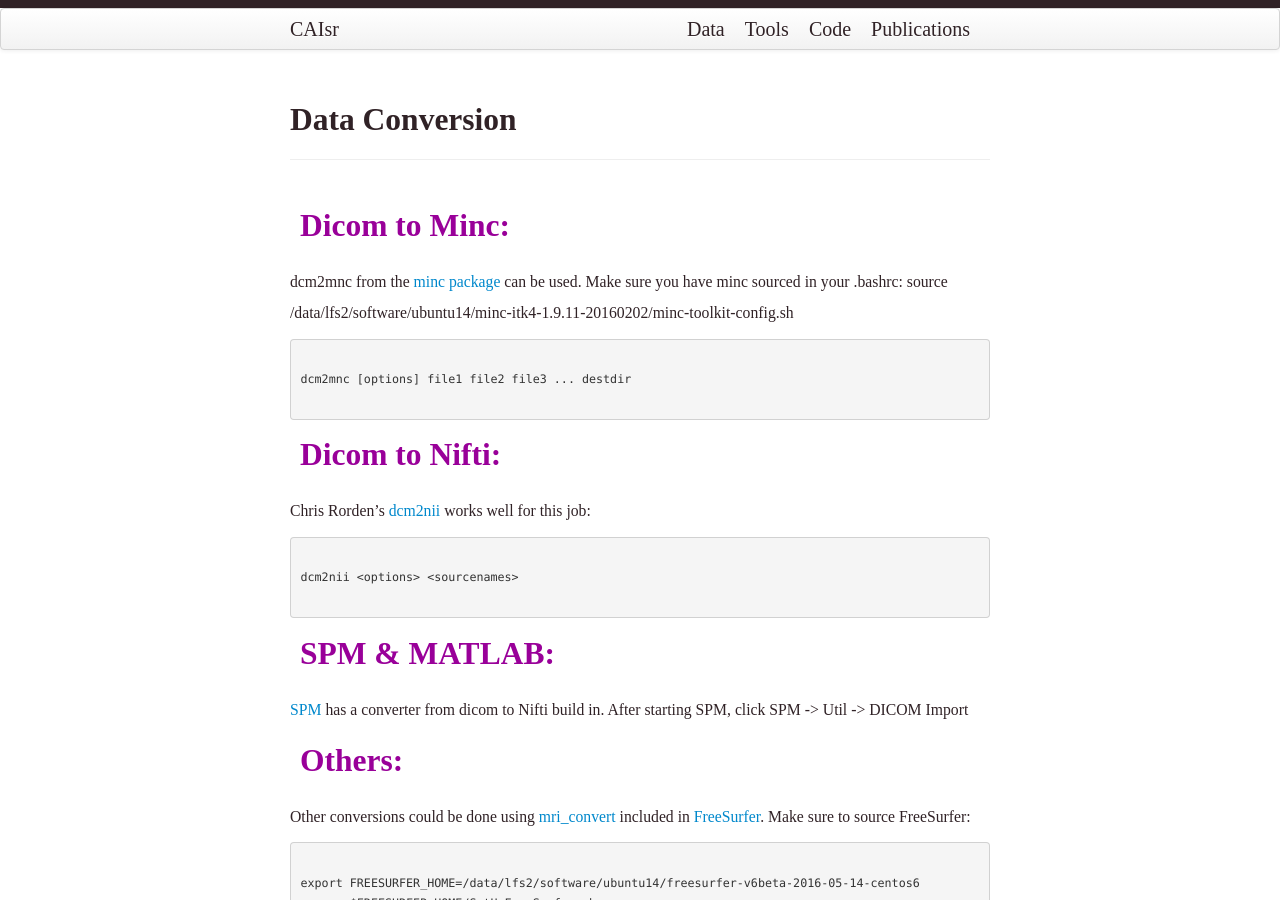
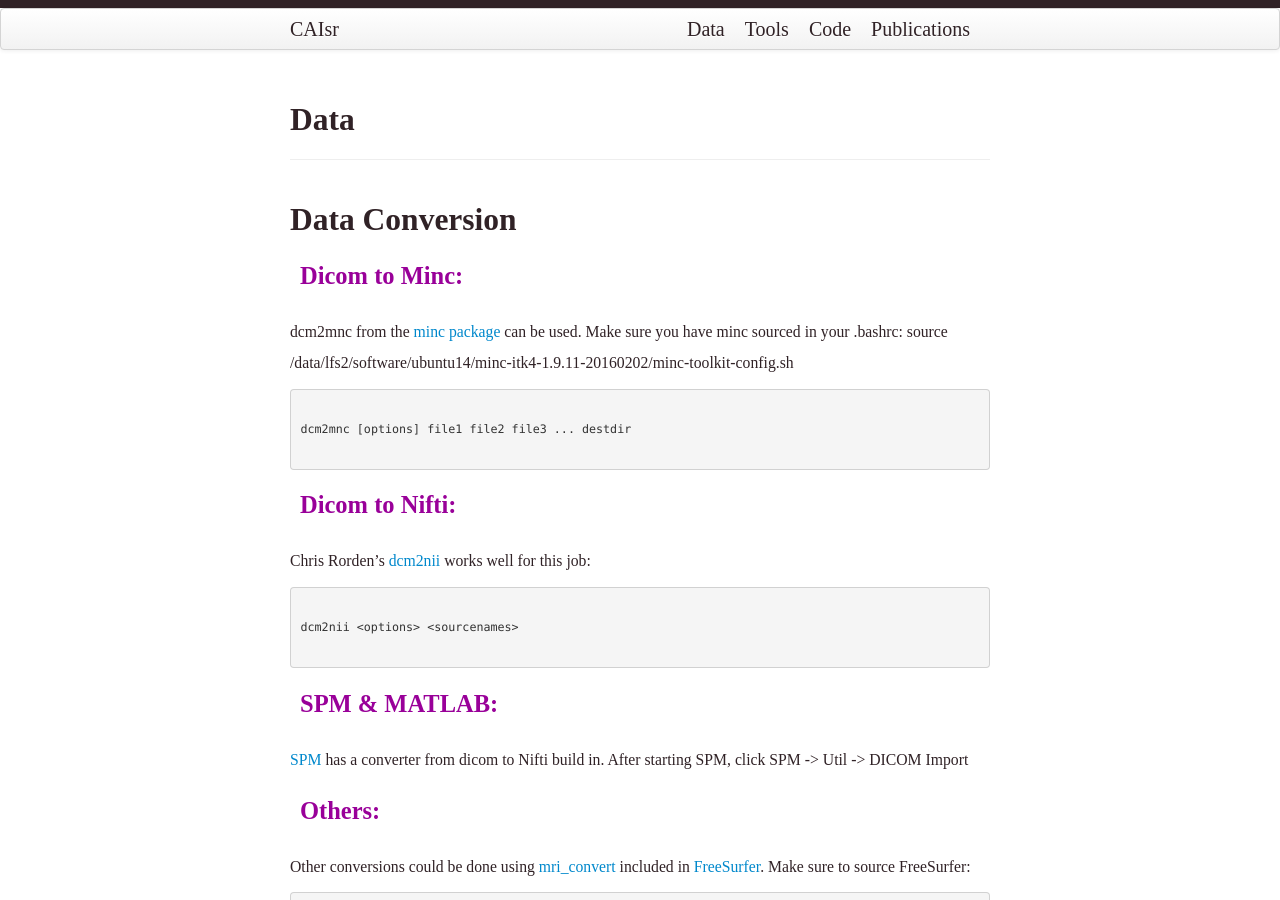
Before and after one commit to CAIsr/CAIsr.github.io, a Jekyll site: the page built from pages/data_conversion.md, in a window 1280 px wide and 900 px high. Built offline with Jekyll 4.4.1, drawn with Linux system fonts in a browser that asks for light colours.

Commit message:
Update data_conversion.md
sub-header modifed

````diff
--- a/pages/data_conversion.md
+++ b/pages/data_conversion.md
@@ -1,11 +1,13 @@
 ---
 layout: page
-title: Data Conversion
+title: Data
 description: Overview of data conversion and types
 ---
 
+## Data Conversion
+
 <dl>
-<dd> <h2 style="color:#990099;"> Dicom to Minc: </h2> </dd>
+<dd> <h3 style="color:#990099;"> Dicom to Minc: </h3> </dd>
 </dl>
 dcm2mnc from the [minc package](https://github.com/BIC-MNI/minc-toolkit-v2) can be used. Make sure you have minc sourced in your .bashrc: source /data/lfs2/software/ubuntu14/minc-itk4-1.9.11-20160202/minc-toolkit-config.sh
 
@@ -16,7 +18,7 @@ dcm2mnc [options] file1 file2 file3 ... destdir
 ```
 
 <dl>
-<dd> <h2 style="color:#990099;"> Dicom to Nifti: </h2> </dd>
+<dd> <h3 style="color:#990099;"> Dicom to Nifti: </h3> </dd>
 </dl>
 Chris Rorden's [dcm2nii](https://www.nitrc.org/projects/mricron) works well for this job:
 
@@ -27,13 +29,13 @@ dcm2nii <options> <sourcenames>
 ```
 
 <dl>
-<dd> <h2 style="color:#990099;"> SPM & MATLAB: </h2> </dd>
+<dd> <h3 style="color:#990099;"> SPM & MATLAB: </h3> </dd>
 </dl>
 [SPM](http://www.fil.ion.ucl.ac.uk/spm/) has a converter from dicom to Nifti build in. After starting SPM, click SPM -> Util -> DICOM Import
 
 
 <dl>
-<dd> <h2 style="color:#990099;"> Others: </h2> </dd>
+<dd> <h3 style="color:#990099;"> Others: </h3> </dd>
 </dl>
 Other conversions could be done using [mri_convert](https://surfer.nmr.mgh.harvard.edu/pub/docs/html/mri_convert.help.xml.html) included in [FreeSurfer](https://surfer.nmr.mgh.harvard.edu/fswiki). Make sure to source FreeSurfer:
 
@@ -57,7 +59,7 @@ mri_convert [options] <in volume> <out volume>
 
 
 
-# Data Storage
+## Data Storage
 
 <dl>
 <dd> <h2 style="color:#990099;"> Imagetrove: </h2> </dd>
````
